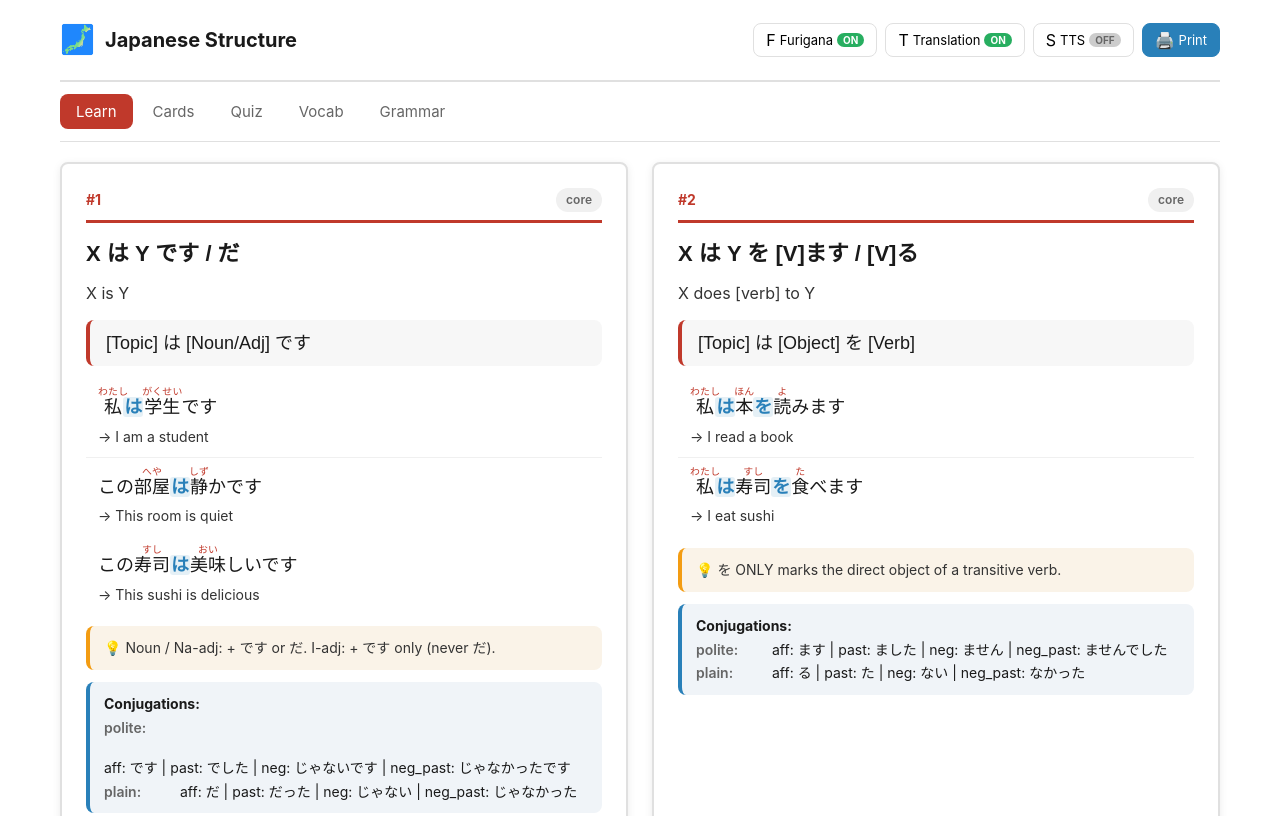
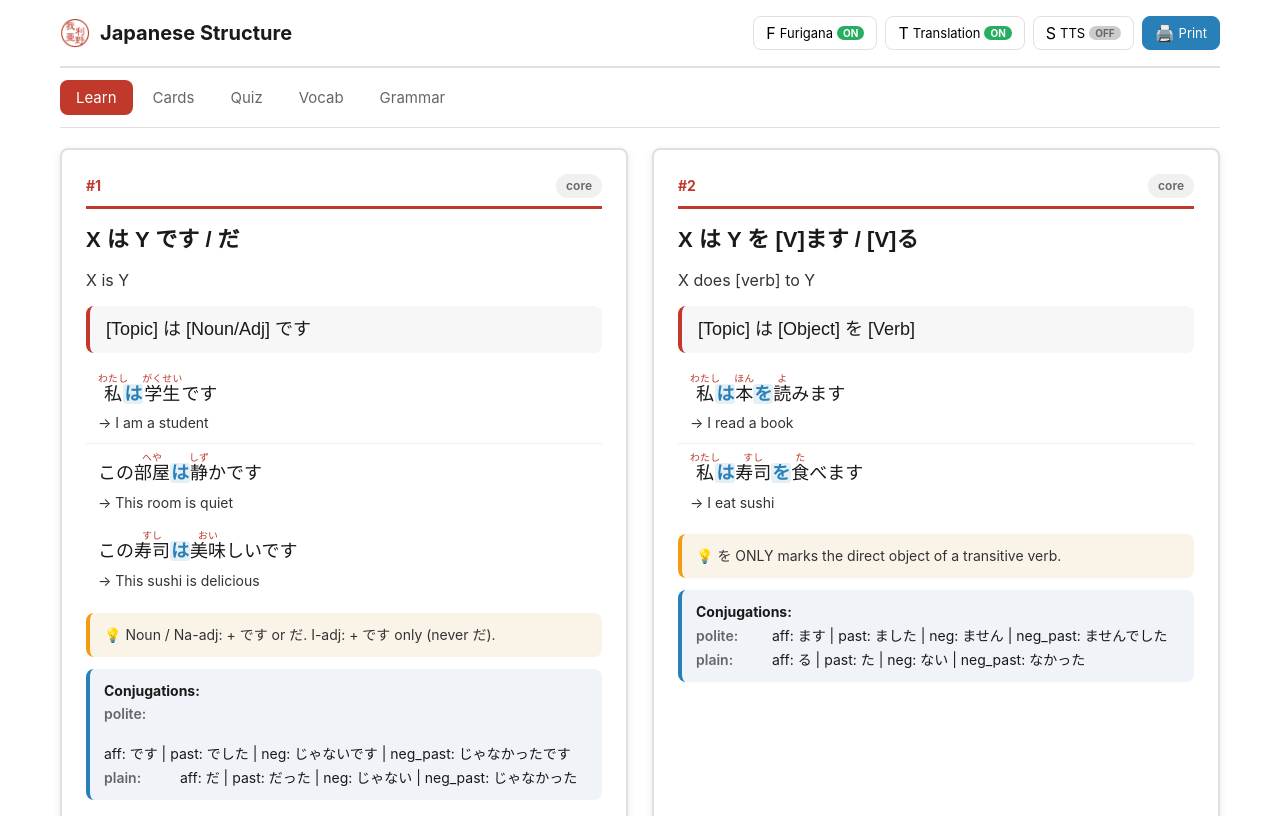
Before and after one commit to ACG-Applications/japanese-sentence-app, a plain HTML site: page index.html in a window 1280 px wide. Shown: the top 816 px of the page. Drawn offline with Linux system fonts and the light colour scheme.

Commit message:
feat(ui): use the Antonio seal as the app's brand mark
Antonio.png is a 1408x768 sheet showing two red name seals, so dropping it into the
header whole would have been two illegible specks. The circular left seal (我利亜野) is
cropped to a square, its white background made transparent, and saved as:

  icons/antonio-mark.png      256x256, 70 KB
  icons/antonio-mark-64.png    64x64,  8.5 KB

The mark replaces the 🗾 placeholder to the left of the title at 30x30 - quiet, aligned
with the existing .logo flex row, and hidden in print along with the rest of the header.
The 64px version is also wired as the favicon, replacing the generic favicon.ico.

Cache moves to v5 and both images are precached, so the mark survives offline.

```diff
--- a/css/layout.css
+++ b/css/layout.css
@@ -25,6 +25,13 @@
     font-weight: 700;
 }
 .logo-icon { font-size: 28px; }
+.logo-mark {
+    display: block;
+    width: 30px;
+    height: 30px;
+    object-fit: contain;
+    flex: 0 0 auto;
+}
 .logo-text { color: var(--color-text); }
 
 .controls {
--- a/index.html
+++ b/index.html
@@ -9,6 +9,7 @@
     <meta name="apple-mobile-web-app-title" content="JapStructure" />
     <link rel="manifest" href="manifest.json" />
     <link rel="apple-touch-icon" href="icons/icon-192x192.png" />
+    <link rel="icon" type="image/png" href="icons/antonio-mark-64.png" />
 
     <!-- EXTERNAL STYLESHEETS -->
     <link rel="stylesheet" href="css/main.css" />
@@ -23,7 +24,13 @@
     <div id="app">
       <header id="app-header">
         <div class="logo">
-          <span class="logo-icon">🗾</span>
+          <img
+            class="logo-mark"
+            src="icons/antonio-mark.png"
+            alt=""
+            width="30"
+            height="30"
+          />
           <span>Japanese Structure</span>
         </div>
         <div class="controls no-print">
--- a/sw.js
+++ b/sw.js
@@ -2,7 +2,7 @@
 // SERVICE WORKER - Japanese Sentence Structure App
 // ============================================================
 
-var CACHE_NAME = 'japanese-sentence-app-v4';
+var CACHE_NAME = 'japanese-sentence-app-v5';
 var urlsToCache = [
   './',
   './index.html',
@@ -30,6 +30,8 @@ var urlsToCache = [
   './js/tabs/grammar.js',
 
   // Icons
+  './icons/antonio-mark.png',
+  './icons/antonio-mark-64.png',
   './icons/icon-48x48.png',
   './icons/icon-72x72.png',
   './icons/icon-96x96.png',
```
Also changed, not shown: icons/Antonio.png (added), icons/antonio-mark-64.png (added), icons/antonio-mark.png (added).
